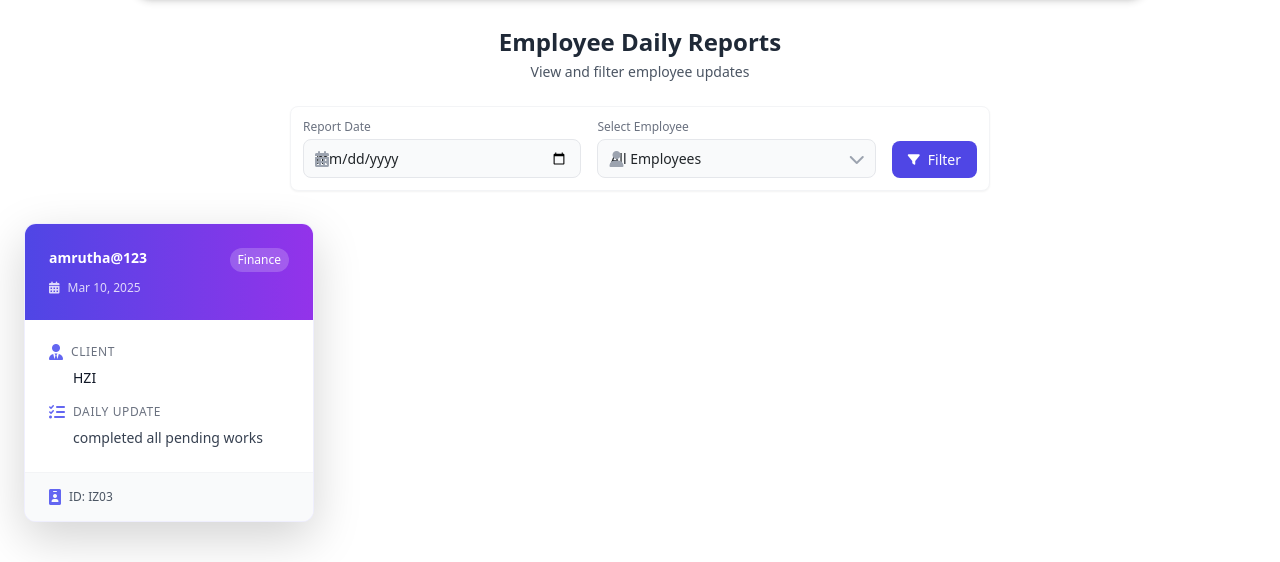
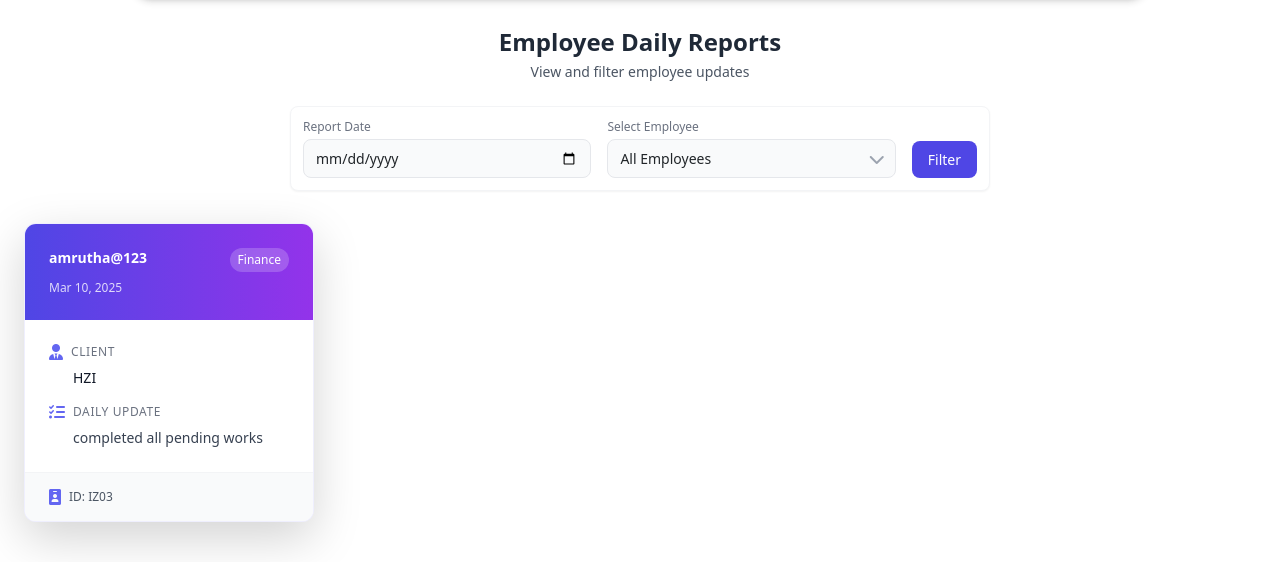
Before and after one commit to abhinavmabhi/Inspire-Zest-Employee-Management, a Django app: page /manager/employee/dailyreport/list/ in a window 1280 px wide. Shown: the part 78-640 px from the top of the page. Run offline with Django 5.2, Linux system fonts and the light colour scheme; a user stored in the database is signed in; data comes from the database, SQL or seed files in the repository; both versions use the stored data as it was after the commit; some libraries are stand-ins or nearby versions.

Commit message:
again updated

```diff
--- a/app/templates/Manager_employee_add-salary.html
+++ b/app/templates/Manager_employee_add-salary.html
@@ -137,7 +137,7 @@
                         <ul class="list-disc list-inside space-y-1">
                             <li>PF and ESI deductions are optional</li>
                             <li>Percentages must be between 0 and 100</li>
-                            <li>First leave of each month is free</li>
+                            <li>First leave of each month is non deductable</li>
                             <li>Half-day leave = Half-day salary deduction</li>
                             <li>Full-day leave = Full-day salary deduction</li>
                         </ul>
--- a/app/templates/Manager_employee_daily_report.html
+++ b/app/templates/Manager_employee_daily_report.html
@@ -38,7 +38,6 @@
                         value="{{ selected_date }}"
                         max="{{ today|date:'Y-m-d' }}"
                         class="filter-input w-full pl-8">
-                    <i class="fas fa-calendar-alt absolute left-3 top-1/2 -translate-y-1/2 text-gray-400"></i>
                 </div>
             </div>
 
@@ -54,14 +53,12 @@
                         </option>
                         {% endfor %}
                     </select>
-                    <i class="fas fa-user absolute left-3 top-1/2 -translate-y-1/2 text-gray-400"></i>
                     <i class="fas fa-chevron-down absolute right-3 top-1/2 -translate-y-1/2 text-gray-400 pointer-events-none"></i>
                 </div>
             </div>
 
             <!-- Filter Button -->
             <button type="submit" class="filter-button whitespace-nowrap">
-                <i class="fas fa-filter text-xs"></i>
                 <span>Filter</span>
             </button>
         </form>
@@ -82,7 +79,6 @@
                 </span>
             </div>
             <div class="flex items-center text-white/80 text-xs">
-                <i class="fas fa-calendar-alt mr-2"></i>
                 <span>{{ report.report_date|date:"M d, Y" }}</span>
             </div>
         </div>
```
Also changed, not shown: db.sqlite3.
